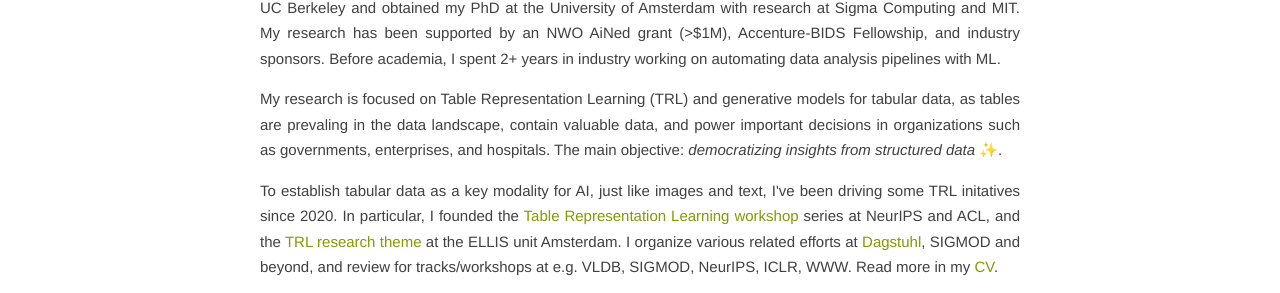
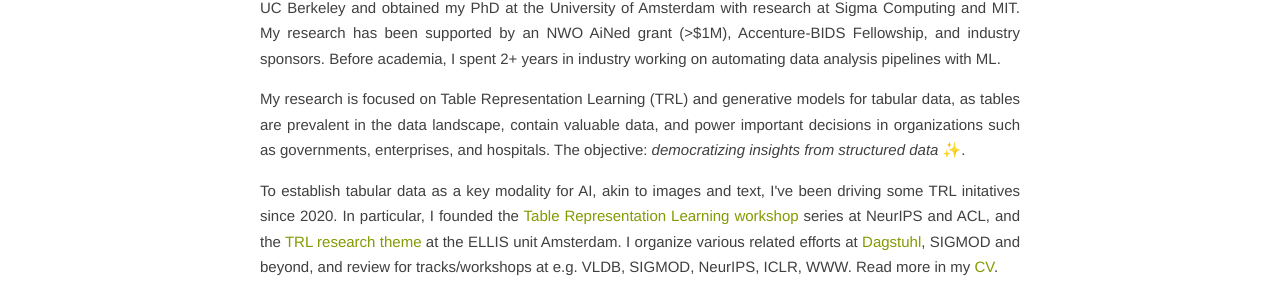
Before and after one commit to madelonhulsebos/madelonhulsebos.github.io, a Jekyll site: the page built from index.html, in a window 1280 px wide and 900 px high. Shown: the part 384-677 px from the top of the window. Built offline with Jekyll 4.4.1, drawn with Linux system fonts in a browser that asks for light colours; the list of posts is cut into pages by our own code.

Commit message:
update page

```diff
--- a/_projects/projects.html
+++ b/_projects/projects.html
@@ -9,7 +9,7 @@ Check <a href="https://scholar.google.com/citations?user=6IWQn2EAAAAJ&hl=nl&oi=a
 <div>
   <b>TARGET Benchmark</b> [TRL@NeurIPS, 2024]<br>
   The first benchmark for evaluating table retrieval methods in generative pipelines (e.g. RAG) over structured data.<br>
-  <a href="https://target-benchmark.github.io/static/pdfs/TARGET_TRL_NeurIPS.pdf" target="_blank">paper</a> | <a href="https://target-benchmark.github.io/" target="_blank">website</a> <br>
+  <a href="https://target-benchmark.github.io/static/pdfs/TARGET_V1.pdf" target="_blank">paper</a> | <a href="https://target-benchmark.github.io/" target="_blank">website</a> <br>
 </div>
 
 <br>
--- a/index.html
+++ b/index.html
@@ -20,11 +20,11 @@ layout: default
   I'm a faculty at <a href="https://www.cwi.nl/en/" target="blank">CWI</a> where I lead the <a href="{{ site.baseurl }}/trl-lab">Table Representation Learning (TRL) Lab</a> and am member of the Database Architectures group. I'm also an <a href="https://ellis.eu/" target="blank">ELLIS</a> faculty with the Amsterdam unit.
   Previously, I was a postdoctoral fellow at UC Berkeley and obtained my PhD at the University of Amsterdam with research at Sigma Computing and MIT. My research has been supported by an NWO AiNed grant (>$1M), Accenture-BIDS Fellowship, and industry sponsors. Before academia, I spent 2+ years in industry working on automating data analysis pipelines with ML.
   <p>
-  My research is focused on Table Representation Learning (TRL) and generative models for tabular data, as tables are prevaling in the data landscape, contain valuable data, and power important decisions in organizations such as governments, enterprises, and hospitals.
-  The main objective: <i>democratizing insights from structured data</i> ✨.
+  My research is focused on Table Representation Learning (TRL) and generative models for tabular data, as tables are prevalent in the data landscape, contain valuable data, and power important decisions in organizations such as governments, enterprises, and hospitals.
+  The objective: <i>democratizing insights from structured data</i> ✨.
   </p>
   <p>
-  To establish tabular data as a key modality for AI, just like images and text, I've been driving some TRL initatives since 2020. In particular, I founded the <a href="https://table-representation-learning.github.io" target="blank">Table Representation Learning workshop</a> series at NeurIPS and ACL, and the <a href="https://ivi.fnwi.uva.nl/ellis/research/table-representation-learning/" target="blank">TRL research theme</a> at the ELLIS unit Amsterdam.
+  To establish tabular data as a key modality for AI, akin to images and text, I've been driving some TRL initatives since 2020. In particular, I founded the <a href="https://table-representation-learning.github.io" target="blank">Table Representation Learning workshop</a> series at NeurIPS and ACL, and the <a href="https://ivi.fnwi.uva.nl/ellis/research/table-representation-learning/" target="blank">TRL research theme</a> at the ELLIS unit Amsterdam.
   I organize various related efforts at <a href="https://www.dagstuhl.de/seminars/seminar-calendar/seminar-details/25182" target="blank">Dagstuhl</a>, SIGMOD and beyond, and review for tracks/workshops at e.g. VLDB, SIGMOD, NeurIPS, ICLR, WWW.
   Read more in my <a href="https://madelonhulsebos.github.io/assets/CV.pdf" target="_blank"></b>CV</a>.
 </p>
```
